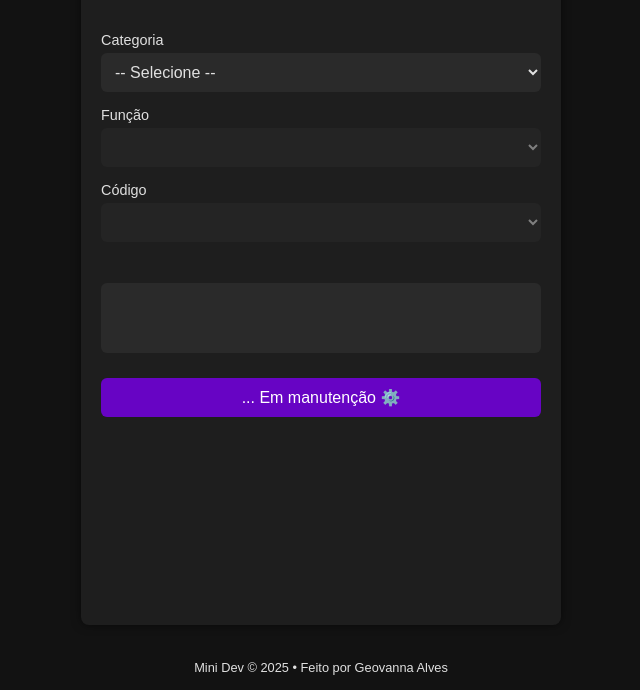
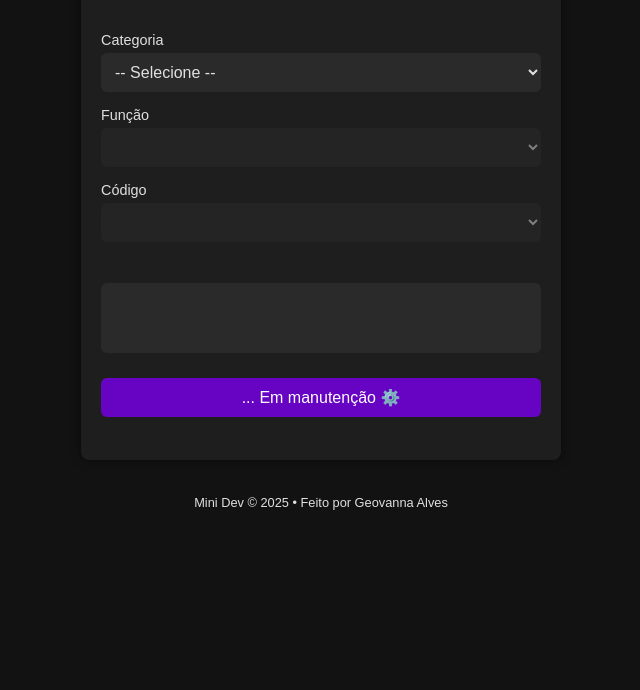
Before and after one commit to geoands/minidev, a plain HTML site: page index.html in a window 1280 px wide. Shown: the part 110-800 px from the top of the page, without its empty margins (319-959 px from the left). Drawn offline with Linux system fonts and the light colour scheme.

Commit message:
Update style.css

```diff
--- a/style.css
+++ b/style.css
@@ -17,7 +17,7 @@ body {
 main {
   flex: 1;
   min-width: 480px;
-  max-width: 480px;
+  max-height: 520px;
   margin: 50px auto 20px;
   padding: 20px;
   background: #1e1e1e;
```
